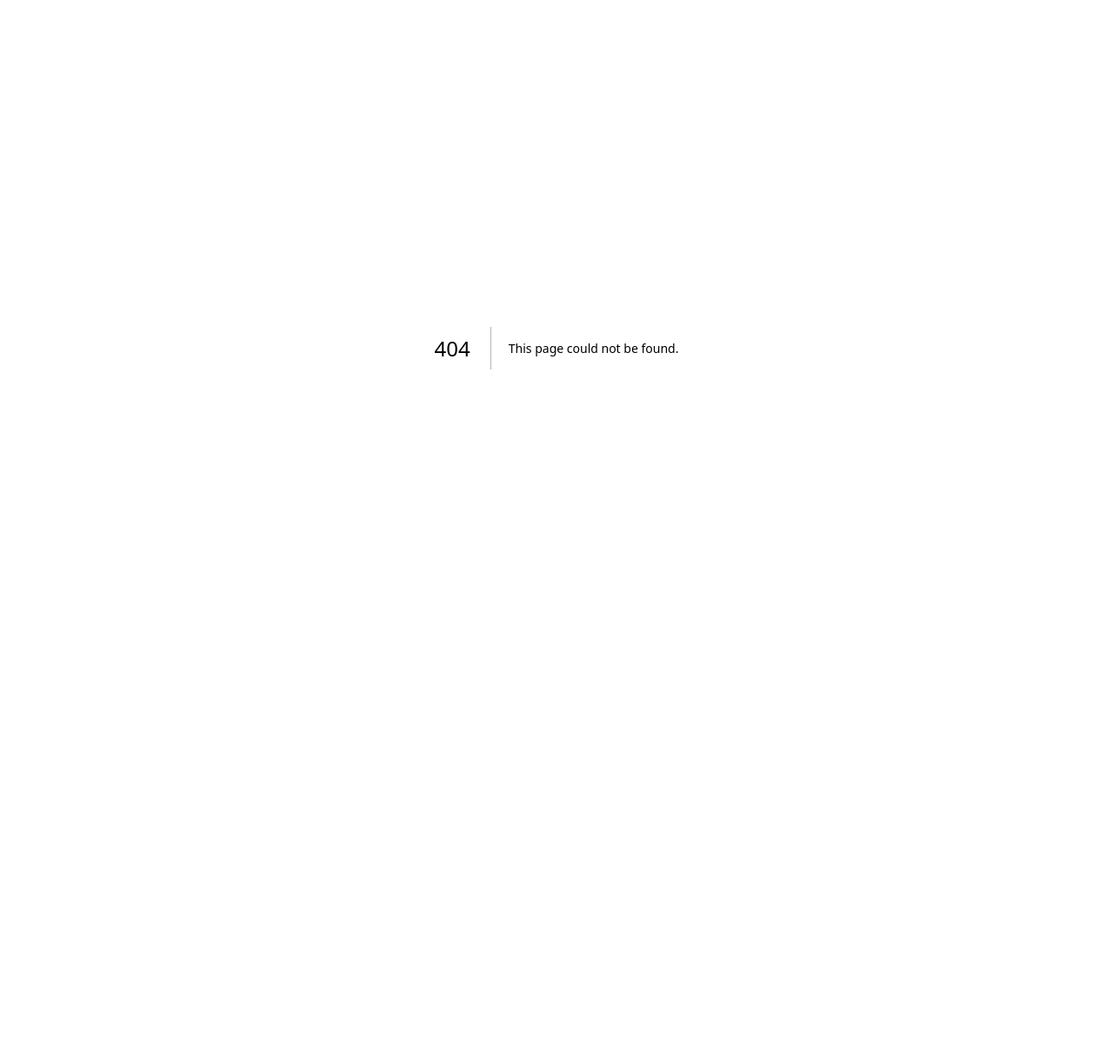
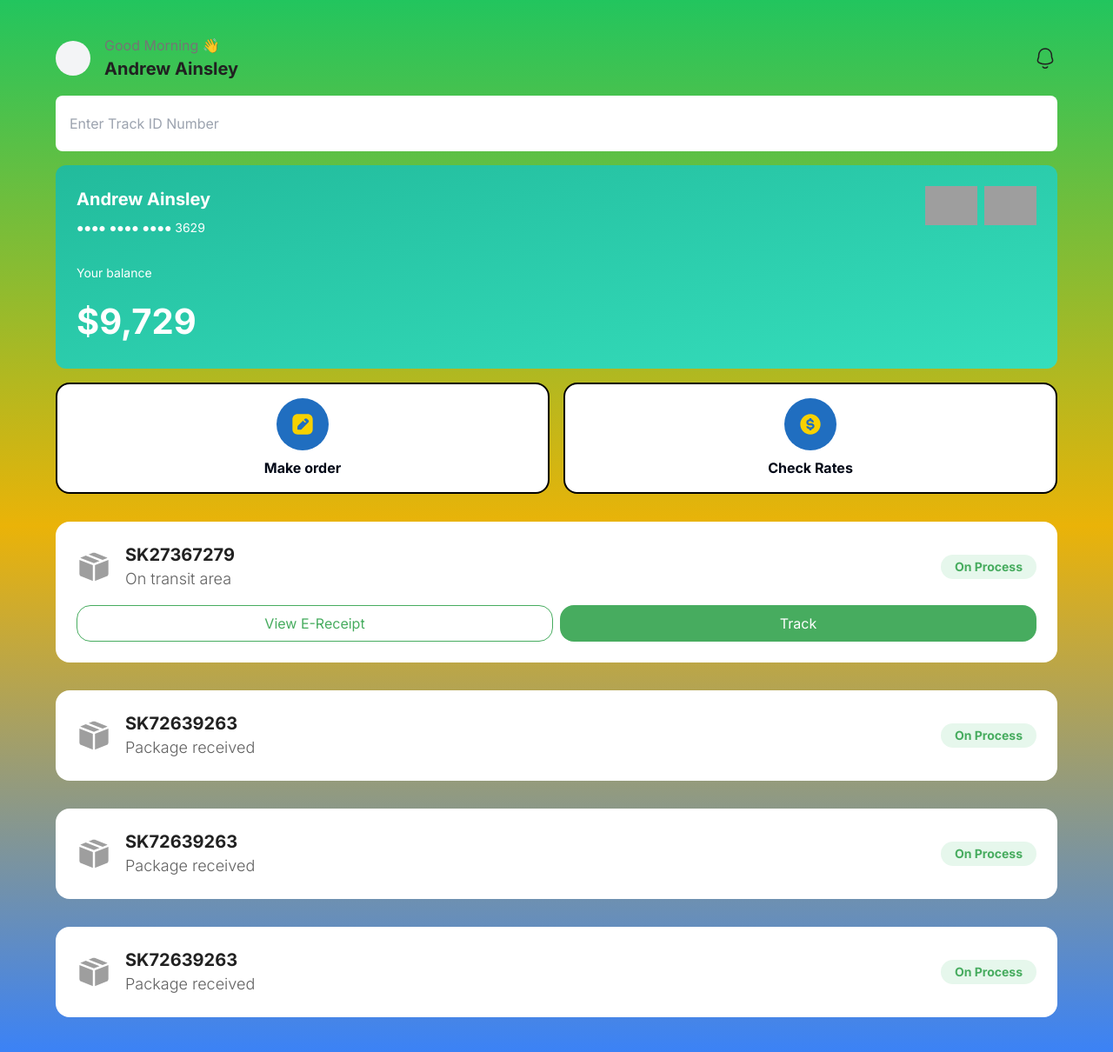
Before and after one commit to rajkamal705/delivery-web-app, a Next.js app: page /Business-homepage in a window 1280 px wide. Before the commit this address had no page. Shown: the whole page at 87% size. Before the commit the page ends 800 px from the top, so only its background shows below. Built offline with nearby package versions, Linux system fonts and the light colour scheme; grey boxes are pictures that could not be loaded.

Commit message:
fix :homepage

```diff
--- /dev/null
+++ b/src/app/Business-homepage/page.tsx
@@ -0,0 +1,136 @@
+'use client';
+import React from 'react';
+import Link from 'next/link';
+import Image from 'next/image';
+
+function page() {
+    return (
+        <>
+            <div className='flex justify-center items-center bg-gradient-to-b from-green-500 via-yellow-500 to-blue-500 min-h-screen py-10'>
+                <div className='w-[90%]'>
+                    <div className='flex justify-between'>
+                        <div className='flex gap-4'>
+                            <div className='flex justify-center items-center'>
+                                <div className='h-10 w-10 rounded-full bg-gray-100'></div>
+                            </div>
+                            <div className=''>
+                                <p className='text-[#757575]'>Good Morning 👋</p>
+                                <p className='text-[#212121] text-[20px] font-[700]'>Andrew Ainsley</p>
+                            </div>
+                        </div>
+
+                        <Link href="notification" className='flex items-center'>
+                            <Image width={28} height={28} src="/Images/Notification.svg" alt="img" />
+                        </Link>
+                    </div>
+
+                    <input className='mt-4 bg-white rounded-lg w-full py-5 px-4 outline-none' placeholder='Enter Track ID Number' />
+
+                    {/* Balance Card */}
+                    <div className='mt-4 p-6 rounded-xl bg-gradient-to-br from-[#22BB9C] to-[#35DEBC]'>
+                        <div className='flex justify-between'>
+                            <div className='flex flex-col'>
+                                <p className='text-white text-[20px] font-[700]'>Andrew Ainsley</p>
+                                <p className='text-white text-sm mt-2'>●●●● ●●●● ●●●● 3629</p>
+                                <p className='text-white text-sm mt-8'> Your balance</p>
+                                <p className='text-white text-[40px] font-[700] mt-4'>$9,729</p>
+                            </div>
+                            <div className='flex flex-col items-end'>
+                                <div className='flex gap-2'>
+                                    <Image src="/Images/visa.png" alt="visa" width={60} height={60} />
+                                    <Image src="/Images/mastercard.png" alt="mastercard" width={60} height={60} />
+                                </div>
+                            </div>
+                        </div>
+                    </div>
+
+                    <div className='flex gap-4 mt-4'>
+                        <Link href="senders_page" className='flex flex-col gap-2 w-1/2 border-[2px] border-black rounded-2xl py-4 bg-[#FFFFFF]'>
+                            <div className='flex justify-center'>
+                                <Image width={60} height={60} src="/Images/dollar.svg" alt="img" />
+                            </div>
+                            <p className='text-center font-[700]'>Make order</p>
+                        </Link>
+
+                        <div className='flex flex-col gap-2 w-1/2 border-[2px] border-black rounded-2xl py-4 bg-[#FFFFFF]'>
+                            <div className='flex justify-center'>
+                                <Image width={60} height={60} src="/Images/notes.svg" alt="img" />
+                            </div>
+                            <p className='text-center font-[700]'>Check Rates</p>
+                        </div>
+                    </div>
+
+                    {/* Transaction Cards */}
+                    <div className='flex gap-4 mt-8 flex-col'>
+                        <div className='bg-[#FFFFFF] rounded-2xl p-6'>
+                            <div className='flex items-center justify-between'>
+                                <div className='flex items-center gap-4'>
+                                    <Image width={40} height={40} src="/Images/CategoryBox.svg" alt="img" />
+                                    <div className="flex flex-col justify-center">
+                                        <p className='text-xl text-[#212121] font-[700]'>SK27367279</p>
+                                        <p className='text-lg text-[#616161] font-light'>On transit area</p>
+                                    </div>
+                                </div>
+                                <div className='flex items-center gap-4'>
+                                    <span className='text-sm font-bold text-[#47AC5F] bg-[#E6F7EC] rounded-full py-1 px-4'>On Process</span>
+                                </div>
+                            </div>
+
+                            <div className='flex justify-between mt-4'>
+                                <button className='w-1/2 text-[#47AC5F] border border-[#47AC5F] rounded-2xl py-2'>View E-Receipt</button>
+                                <button className='w-1/2 bg-[#47AC5F] text-white rounded-2xl py-2 ml-2'>Track</button>
+                            </div>
+                        </div>
+
+                        <div className='bg-[#FFFFFF] rounded-2xl p-6 mt-4'>
+                            <div className='flex items-center justify-between'>
+                                <div className='flex items-center gap-4'>
+                                    <Image width={40} height={40} src="/Images/CategoryBox.svg" alt="img" />
+                                    <div className="flex flex-col justify-center">
+                                        <p className='text-xl text-[#212121] font-[700]'>SK72639263</p>
+                                        <p className='text-lg text-[#616161] font-light'>Package received</p>
+                                    </div>
+                                </div>
+                                <div className='flex items-center gap-4'>
+                                    <span className='text-sm font-bold text-[#47AC5F] bg-[#E6F7EC] rounded-full py-1 px-4'>On Process</span>
+                                </div>
+                            </div>
+                        </div>
+
+                        <div className='bg-[#FFFFFF] rounded-2xl p-6 mt-4'>
+                            <div className='flex items-center justify-between'>
+                                <div className='flex items-center gap-4'>
+                                    <Image width={40} height={40} src="/Images/CategoryBox.svg" alt="img" />
+                                    <div className="flex flex-col justify-center">
+                                        <p className='text-xl text-[#212121] font-[700]'>SK72639263</p>
+                                        <p className='text-lg text-[#616161] font-light'>Package received</p>
+                                    </div>
+                                </div>
+                                <div className='flex items-center gap-4'>
+                                    <span className='text-sm font-bold text-[#47AC5F] bg-[#E6F7EC] rounded-full py-1 px-4'>On Process</span>
+                                </div>
+                            </div>
+                        </div>
+
+                        <div className='bg-[#FFFFFF] rounded-2xl p-6 mt-4'>
+                            <div className='flex items-center justify-between'>
+                                <div className='flex items-center gap-4'>
+                                    <Image width={40} height={40} src="/Images/CategoryBox.svg" alt="img" />
+                                    <div className="flex flex-col justify-center">
+                                        <p className='text-xl text-[#212121] font-[700]'>SK72639263</p>
+                                        <p className='text-lg text-[#616161] font-light'>Package received</p>
+                                    </div>
+                                </div>
+                                <div className='flex items-center gap-4'>
+                                    <span className='text-sm font-bold text-[#47AC5F] bg-[#E6F7EC] rounded-full py-1 px-4'>On Process</span>
+                                </div>
+                            </div>
+                        </div>
+                    </div>
+                </div>
+            </div>
+        </>
+    );
+}
+
+export default page;
```
Also changed, not shown: src/app/check-rates/page.tsx (renamed from src/app/check_rates/page.tsx).
